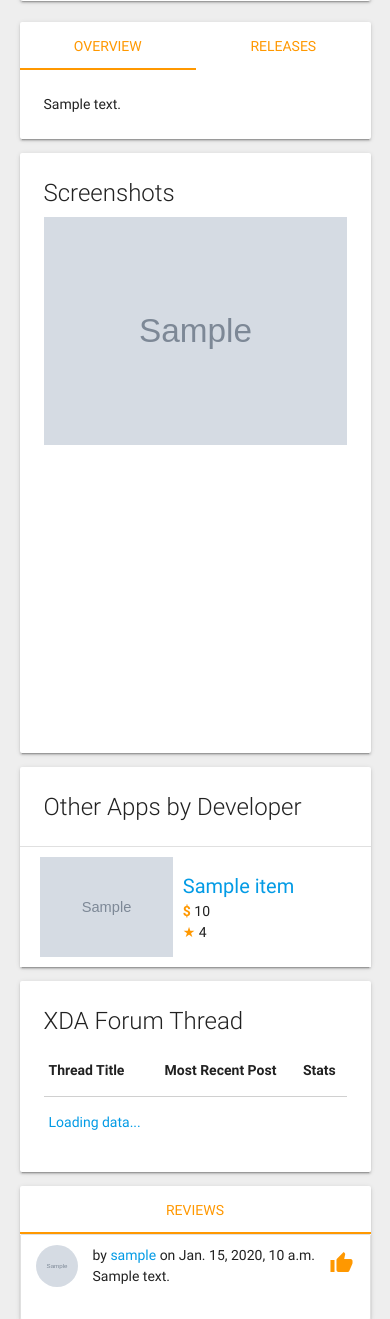
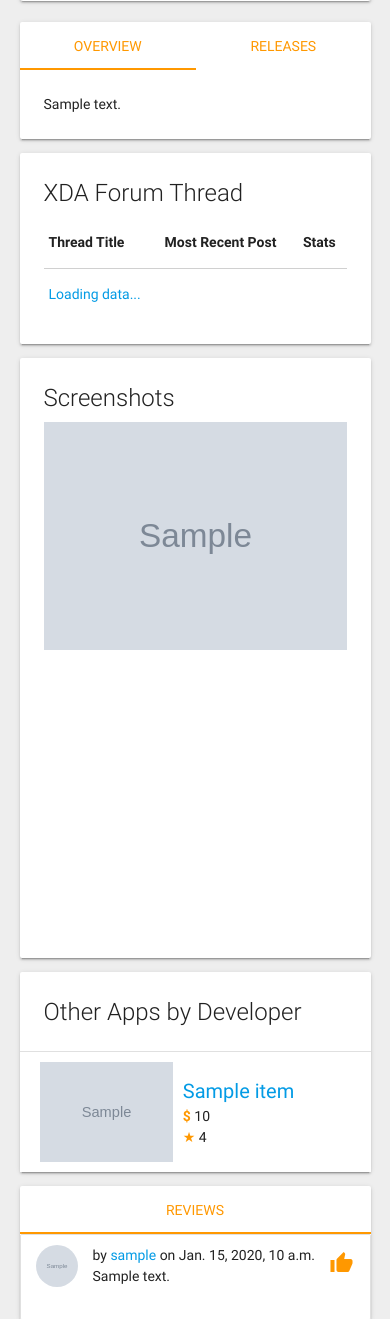
Before and after one commit to xda/XDA-Labs-Store-UI, a Django app: template store/templates/xda.html in a window 390 px wide. Shown: the part 663-1982 px from the top of the page. Run offline with Django 3.2, Linux system fonts and the light colour scheme; the template is opened without the code that fills it: most values are stand-ins (such as "Sample title", 1, 10 or a date in 2020); grey boxes marked "Sample" are stand-in pictures; some libraries are stand-ins or nearby versions; some web fonts are replaced.

Commit message:
Move forum above screenshots + other apps on mobile

```diff
--- a/store/templates/xda.html
+++ b/store/templates/xda.html
@@ -101,8 +101,7 @@
 
 
           </div>
-          <div class="hide-on-med-and-down">
-            <div class="card" style="height: 600px">
+          <div class="card hide-on-med-and-down" style="height: 600px">
             <div class="card-content" style="height: 548px">
               <span class="card-title">Screenshots</span>
               <!--<div class="carousel carousel-slider">
@@ -118,14 +117,9 @@
 
           </div>
 
-            <div class="card {% if other_apps|length == 0 %}hide{% endif %}">
+          <div class="card hide-on-med-and-down {% if other_apps|length == 0 %}hide{% endif %}">
             <div class="card-content" style="padding: 0px;">
               <span class="card-title" style="padding: 24px; padding-bottom: 15px;">Other Apps by Developer</span>
-                <!--<div class="carousel carousel-slider">
-                  <a class="carousel-item active" href="#one!"><img src="images/mainImage.jpg"></a>
-                  <a class="carousel-item" href="#two!"><img src="images/shortcuts.jpg"></a>
-                  <a class="carousel-item" href="#three!"><img src="images/settings.jpg"></a>
-                </div>-->
 
               {% for item in other_apps %}
 
@@ -138,7 +132,6 @@
 
               {% endfor %}
 
-              </div>
             </div>
           </div>
         </div>
@@ -172,46 +165,7 @@
               </div>
             </div>
           </div>
-          <div class="hide-on-large-only">
-            <div class="card" style="height: 600px">
-              <div class="card-content" style="height: 548px">
-                <span class="card-title">Screenshots</span>
-                <!--<div class="carousel carousel-slider">
-                  <a class="carousel-item active" href="#one!"><img src="images/mainImage.jpg"></a>
-                  <a class="carousel-item" href="#two!"><img src="images/shortcuts.jpg"></a>
-                  <a class="carousel-item" href="#three!"><img src="images/settings.jpg"></a>
-                </div>-->
-                {% for item in screenshots %}
-                <div style="height: 100%; width: 100%; text-align: center" class="img{{ forloop.counter }} {% if forloop.counter > 1 %}hide{% endif %}"><img style="max-height: 100%; max-width: 100%" class="responsive-img" src="{{ item.thumbnail.url }}"></div>
-                {% endfor %}
 
-              </div>
-
-            </div>
-
-            <div class="card {% if other_apps|length == 0 %}hide{% endif %}">
-              <div class="card-content" style="padding: 0px;">
-                <span class="card-title" style="padding: 24px; padding-bottom: 15px;">Other Apps by Developer</span>
-                <!--<div class="carousel carousel-slider">
-                  <a class="carousel-item active" href="#one!"><img src="images/mainImage.jpg"></a>
-                  <a class="carousel-item" href="#two!"><img src="images/shortcuts.jpg"></a>
-                  <a class="carousel-item" href="#three!"><img src="images/settings.jpg"></a>
-                </div>-->
-
-                {% for item in other_apps %}
-
-                <div class="card valign-wrapper z-depth-0" style="padding: 10px; padding-left: 20px; border-radius: 0px; border-left: none; border-right: none; border-bottom:  none;
-    border-top: 1px solid #e0e0e0;"><img class="responsive-img" src="{{ item.icon_url}}" style="height: 100px;">
-                  <div style="margin-left: 10px;">
-                    <p><a href="https://labs.xda-developers.com/store/app/{{ item.package_name }}"><span style="font-size: 20px">{{ item.title }}</span></a><br><span class="orange-text"><b>$</b></span> {% if item.price = 0.0 %}FREE{% else %}{{ item.price }}{% endif %}  <br><span class="orange-text">&#x2605;</span> {{item.avg_rating}}</p>
-                  </div>
-                </div>
-
-                {% endfor %}
-
-              </div>
-            </div>
-          </div>
           <div class="card">
             <div class="card-content ">
               <span class="card-title">XDA Forum Thread</span>
@@ -251,6 +205,40 @@
               </table>
             </div>
 
+          </div>
+
+          <div class="card hide-on-large-only" style="height: 600px">
+            <div class="card-content" style="height: 548px">
+              <span class="card-title">Screenshots</span>
+              <!--<div class="carousel carousel-slider">
+                <a class="carousel-item active" href="#one!"><img src="images/mainImage.jpg"></a>
+                <a class="carousel-item" href="#two!"><img src="images/shortcuts.jpg"></a>
+                <a class="carousel-item" href="#three!"><img src="images/settings.jpg"></a>
+              </div>-->
+              {% for item in screenshots %}
+              <div style="height: 100%; width: 100%; text-align: center" class="img{{ forloop.counter }} {% if forloop.counter > 1 %}hide{% endif %}"><img style="max-height: 100%; max-width: 100%" class="responsive-img" src="{{ item.thumbnail.url }}"></div>
+              {% endfor %}
+
+            </div>
+
+          </div>
+
+          <div class="card hide-on-large-only {% if other_apps|length == 0 %}hide{% endif %}">
+            <div class="card-content" style="padding: 0px;">
+              <span class="card-title" style="padding: 24px; padding-bottom: 15px;">Other Apps by Developer</span>
+
+              {% for item in other_apps %}
+
+              <div class="card valign-wrapper z-depth-0" style="padding: 10px; padding-left: 20px; border-radius: 0px; border-left: none; border-right: none; border-bottom:  none;
+  border-top: 1px solid #e0e0e0;"><img class="responsive-img" src="{{ item.icon_url}}" style="height: 100px;">
+                <div style="margin-left: 10px;">
+                  <p><a href="https://labs.xda-developers.com/store/app/{{ item.package_name }}"><span style="font-size: 20px">{{ item.title }}</span></a><br><span class="orange-text"><b>$</b></span> {% if item.price = 0.0 %}FREE{% else %}{{ item.price }}{% endif %}  <br><span class="orange-text">&#x2605;</span> {{item.avg_rating}}</p>
+                </div>
+              </div>
+
+              {% endfor %}
+
+            </div>
           </div>
 
           <div class="card">
```
Lines whose indentation alone changed are shown as unchanged.
